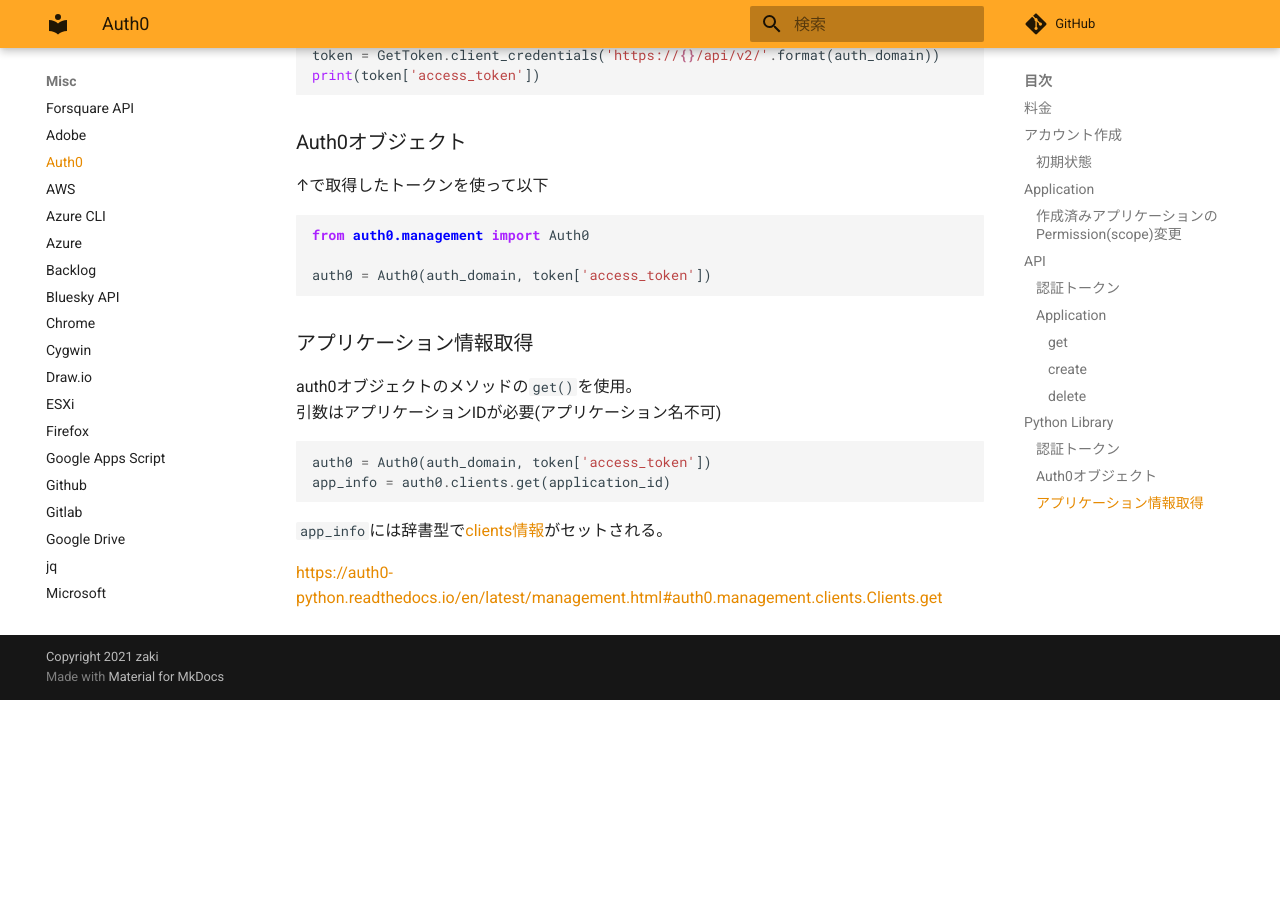
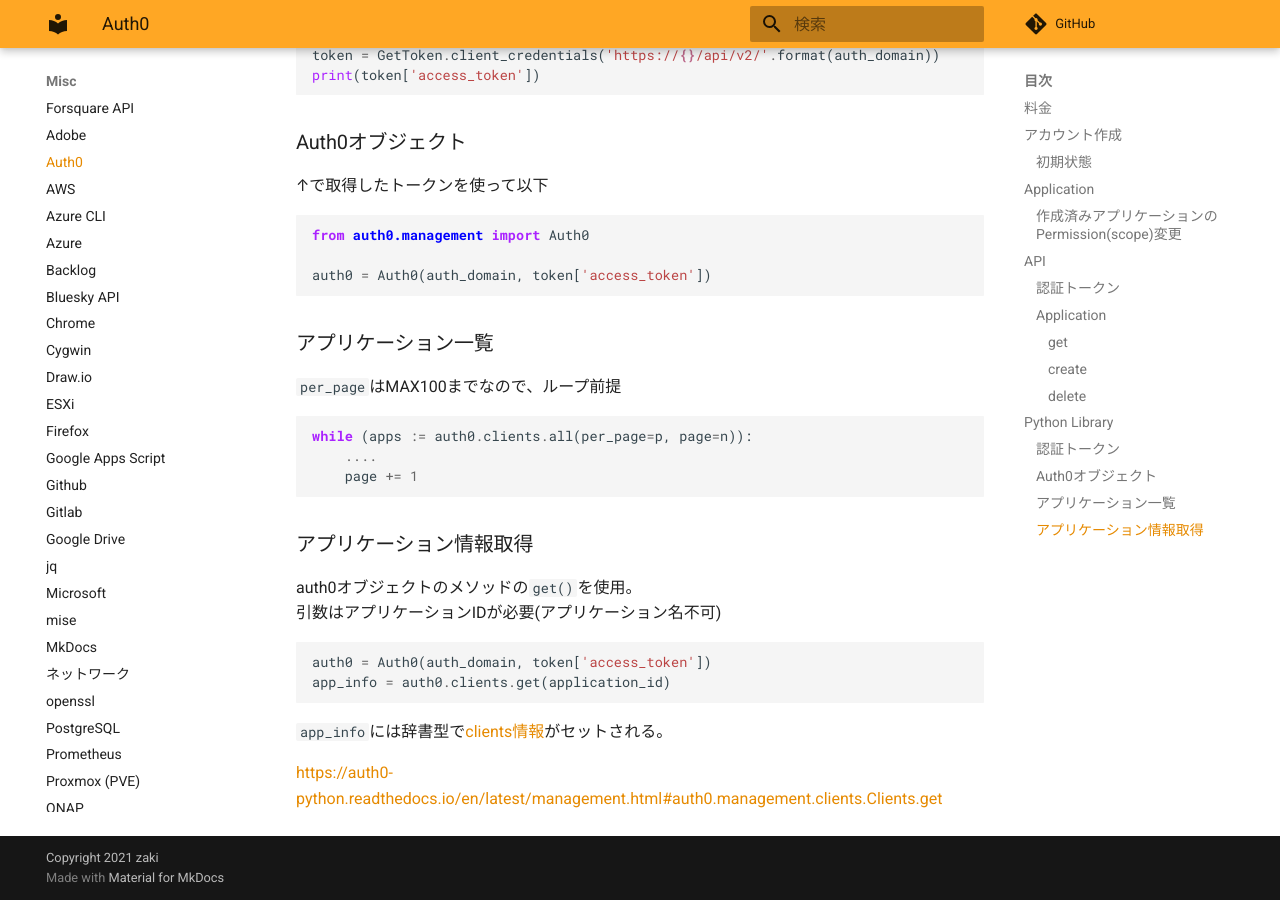
Before and after one commit to zaki-lknr/docs, an MkDocs documentation site: the page built from docs/Misc/auth0.md, in a window 1280 px wide and 900 px high, scrolled down 3285 px. Built offline with MkDocs 1.6.1 and Material for MkDocs 9.7.7, drawn with Linux system fonts in a browser that asks for light colours; comment, search, counter and statistics services are not loaded; before the commit the page ends 3985 px from its top, so only the background shows below that.

Commit message:
add: misc/auth0: (python)アプリケーション一覧

````diff
--- a/docs/Misc/auth0.md
+++ b/docs/Misc/auth0.md
@@ -153,6 +153,16 @@ from auth0.management import Auth0
 auth0 = Auth0(auth_domain, token['access_token'])
 ```
 
+### アプリケーション一覧
+
+`per_page`はMAX100までなので、ループ前提
+
+```py
+while (apps := auth0.clients.all(per_page=p, page=n)):
+    ....
+    page += 1
+```
+
 ### アプリケーション情報取得
 
 auth0オブジェクトのメソッドの`get()`を使用。
````
